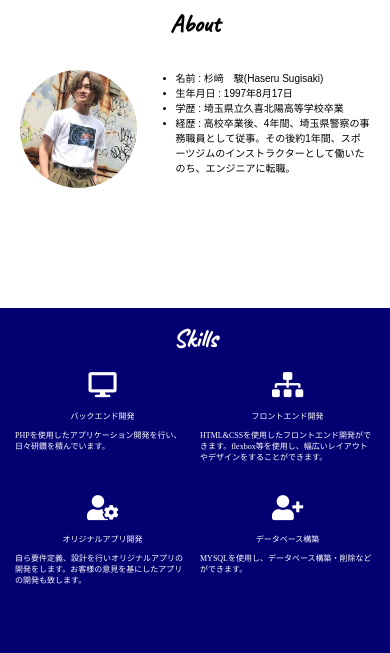
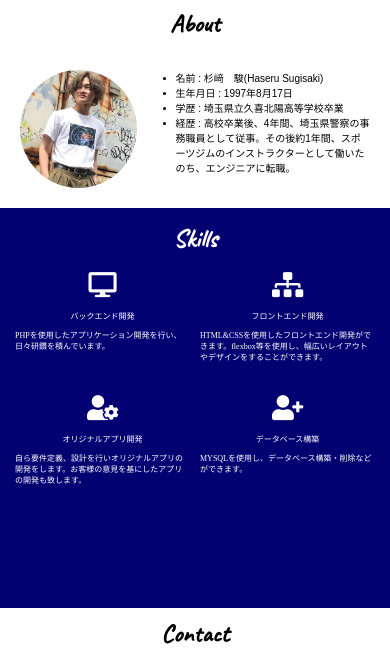
Before and after one commit to HaseruSugisaki/portfolio, a plain HTML site: page index.html in a window 390 px wide. Shown: the part 227-880 px from the top of the page. Drawn offline with Linux system fonts and the light colour scheme.

Commit message:
コード修正

```diff
--- a/css/responsive.css
+++ b/css/responsive.css
@@ -46,6 +46,12 @@
     }
 }
 
+
+@media (max-width: 400px) {
+    .about-wrapper {
+        height: 4rem;
+    }
+}
 @media (min-width: 700px) {
     html {
         font-size: 87px;
@@ -64,6 +70,12 @@
     }
 }
 
+@media (max-width: 800px) {
+    .about-wrapper {
+        height: 4rem;
+    }
+}
+
 @media (min-width: 1400px) {
     .about-wrapper {
         height: 7rem;
```
